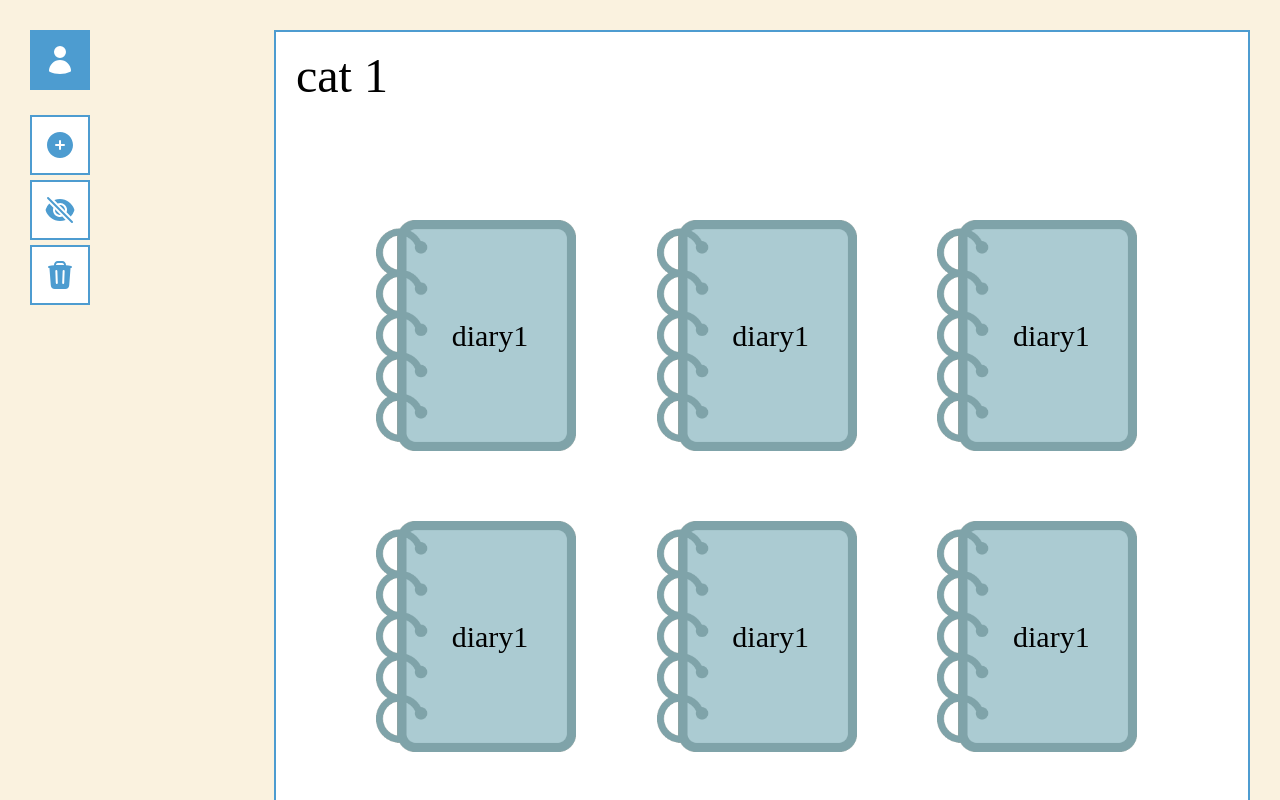
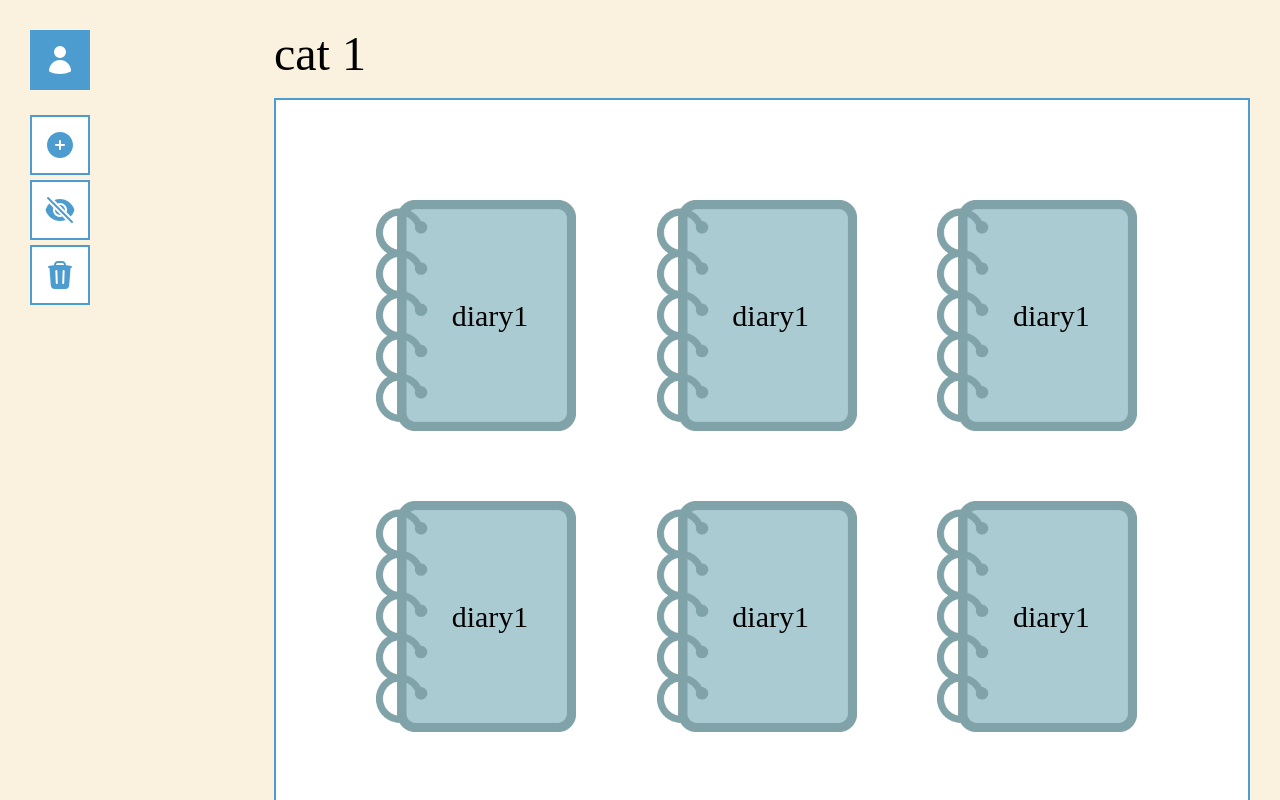
Before and after one commit to rloo8/birdee-fe, a React (Create React App) app: page / in a window 1280 px wide. Shown: the top 800 px of the page. Built offline with nearby package versions, Linux system fonts and the light colour scheme; a web font is replaced by a local one.

Commit message:
Design: Home 페이지 스크롤 css 수정

```diff
--- a/src/App.js
+++ b/src/App.js
@@ -5,7 +5,7 @@ import CreateDiary from "./Routes/CreateDiary";
 
 function App() {
   return (
-    <div className="App">
+    <div className="App" style={{ height: "100vh" }}>
       <BrowserRouter>
         <Routes>
           <Route path="/" element={<Home />}></Route>
--- a/src/Routes/Home.js
+++ b/src/Routes/Home.js
@@ -4,11 +4,13 @@ import styled from "styled-components";
 
 // styled components
 const Wrapper = styled.div`
-  width: 100%;
-  height: 100%;
   display: flex;
   justify-content: space-between;
   padding: 30px;
+  height: 100vh;
+  ::-webkit-scrollbar {
+    display: none;
+  }
 `;
 
 const BtnWrapper = styled.div`
@@ -35,8 +37,6 @@ const StrokeBtn = styled.button`
   border: 2px solid #4d9cd0;
 `;
 const ContentBox = styled.div`
-  background-color: #fff;
-  border: 2px solid #4d9cd0;
   width: 80%;
 `;
 
@@ -45,6 +45,11 @@ const DiaryBox = styled.div`
   grid-template-columns: repeat(auto-fill, minmax(200px, 1fr));
   gap: 70px;
   padding: 100px;
+  background-color: #fff;
+  border: 2px solid #4d9cd0;
+
+  overflow-y: auto;
+  height: 100%;
 `;
 
 const Diary = styled.div`
@@ -203,7 +208,7 @@ function Home() {
       </BtnWrapper>
 
       <ContentBox>
-        <h1 className="text-5xl p-[20px]">cat 1</h1>
+        <h1 className="text-5xl pb-[20px]">cat 1</h1>
         <DiaryBox>
           {[1, 1, 1, 1, 1, 1, 1, 1, 1, 1, 1, 1, 1, 1, 1, 1, 1, 1, 1].map(
             (_, i) => (
@@ -247,6 +252,7 @@ function Home() {
           )}
         </DiaryBox>
       </ContentBox>
+
       {showModal ? (
         <ModalBox>
           <h3>alert</h3>
--- a/src/index.js
+++ b/src/index.js
@@ -43,6 +43,8 @@ footer, header, hgroup, main, menu, nav, section {
 }
 body {
   line-height: 1;
+  overflow: hidden;
+
 }
 menu, ol, ul {
   list-style: none;
```
